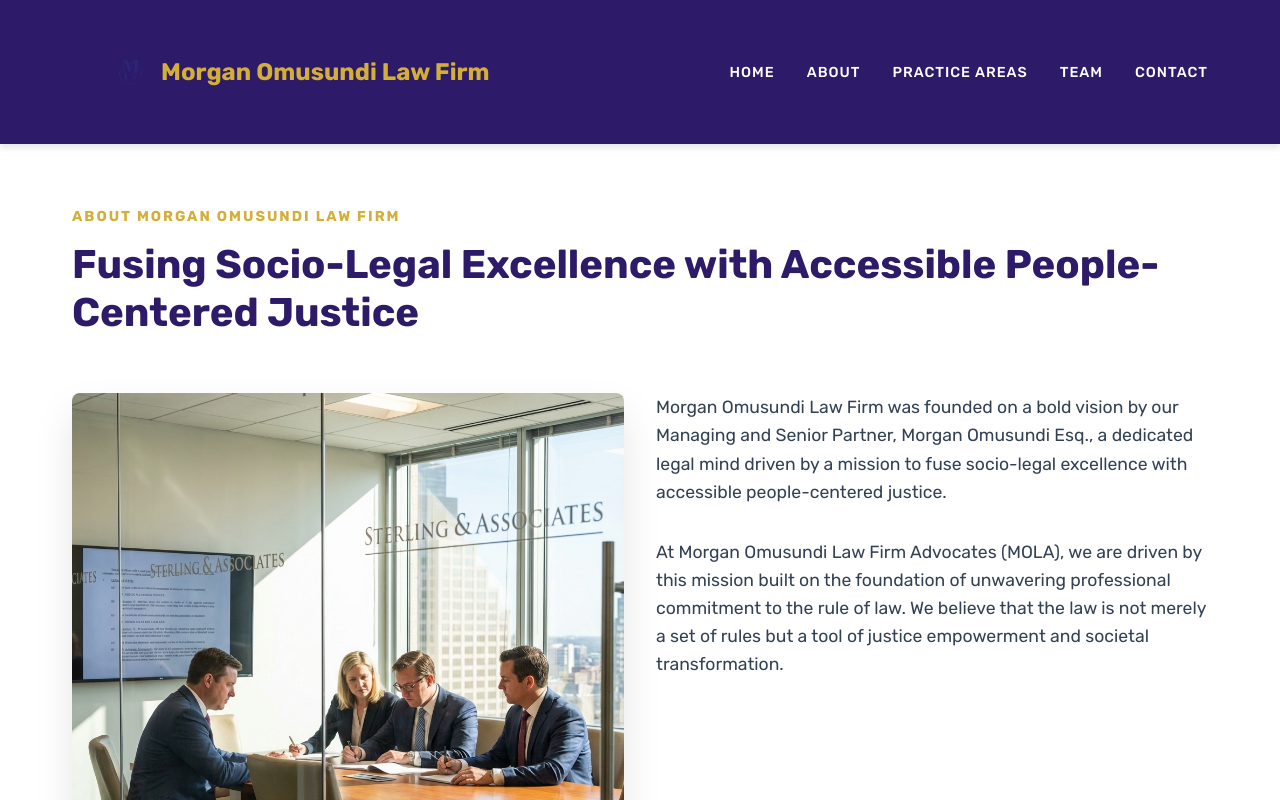
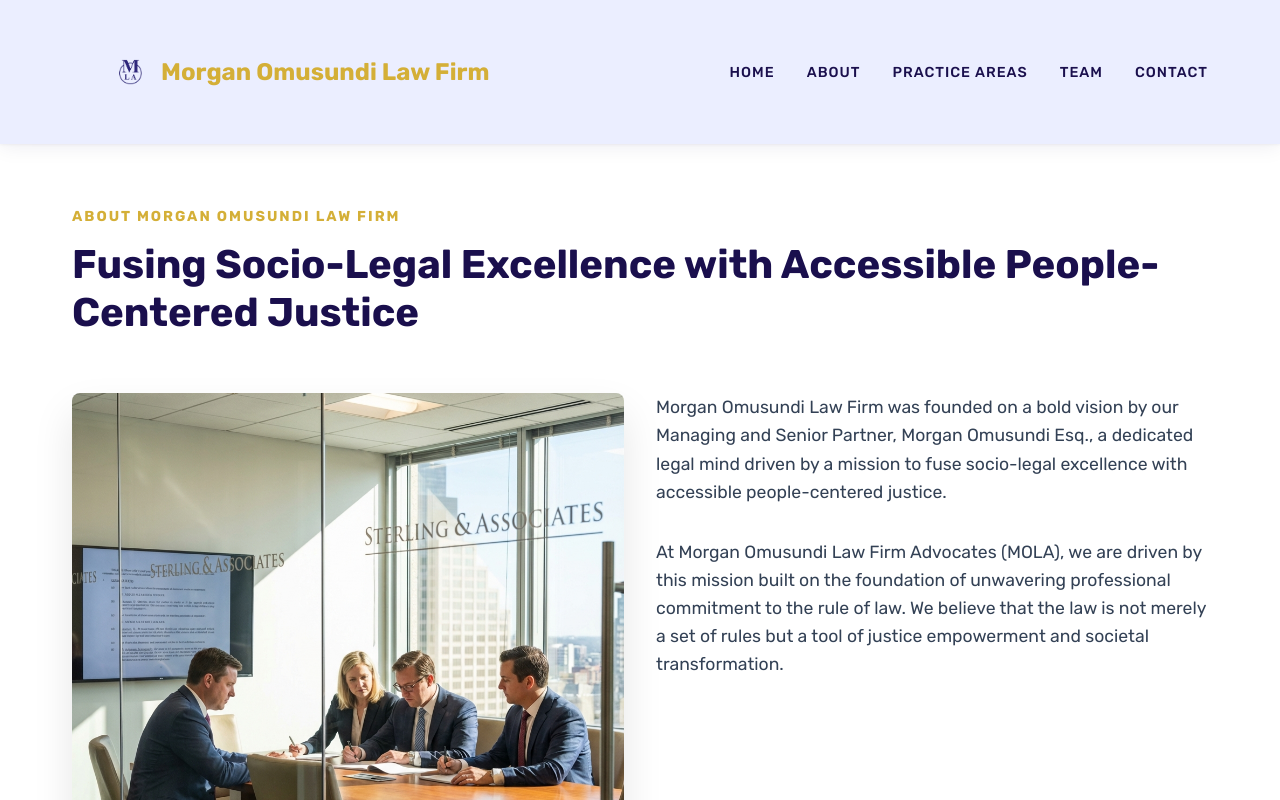
Before and after one commit to adagala/molf, a React (Vite) app: page /about in a window 1280 px wide. Shown: the top 800 px of the page. Built offline with nearby package versions, Linux system fonts and the light colour scheme.

Commit message:
update header

```diff
--- a/src/components/Header.css
+++ b/src/components/Header.css
@@ -10,8 +10,11 @@
 }
 
 .header.scrolled {
-  background-color: var(--color-primary);
-  box-shadow: 0 4px 6px rgba(0, 0, 0, 0.1);
+  background-color: rgba(234, 238, 255, 0.95);
+  backdrop-filter: blur(10px);
+  -webkit-backdrop-filter: blur(10px);
+  box-shadow: 0 2px 20px rgba(26, 15, 77, 0.08), 0 1px 3px rgba(26, 15, 77, 0.05);
+  color: var(--color-primary);
 }
 
 .header-container {
@@ -19,6 +22,8 @@
   justify-content: space-between;
   align-items: center;
   margin: 0 auto;
+  /* padding: 0.75rem 2rem; */
+  transition: padding 0.3s ease;
 }
 
 .logo {
@@ -58,8 +63,9 @@
   left: 0;
   width: 0;
   height: 2px;
-  background-color: var(--color-accent);
+  background: linear-gradient(90deg, var(--color-accent), var(--color-primary-400));
   transition: width 0.3s ease;
+  border-radius: 2px;
 }
 
 .desktop-nav a:hover::after {
@@ -79,9 +85,12 @@
   top: 100%;
   left: 0;
   width: 100%;
-  background-color: var(--color-primary);
-  padding: 2rem;
-  box-shadow: 0 4px 6px rgba(0, 0, 0, 0.1);
+  background-color: rgba(234, 238, 255, 0.98);
+  backdrop-filter: blur(10px);
+  -webkit-backdrop-filter: blur(10px);
+  padding: 1.5rem;
+  box-shadow: 0 8px 24px rgba(26, 15, 77, 0.15);
+  border-top: 1px solid rgba(26, 15, 77, 0.1);
 }
 
 .mobile-nav ul {
@@ -107,6 +116,10 @@
 
   .header-container {
     padding: 0.5rem 1rem;
+  }
+
+  .header.scrolled .header-container {
+    padding: 0.4rem 1rem;
   }
 
   .logo {
--- a/src/index.css
+++ b/src/index.css
@@ -1,8 +1,21 @@
 @import url("https://fonts.googleapis.com/css2?family=Rubik:ital,wght@0,300..900;1,300..900&display=swap");
 
 :root {
-  --color-primary: #2D1B69; /* Deep Purple from logo */
-  --color-primary-light: #4A3494;
+ --color-primary: #1a0f4d;
+
+  --color-primary-50:  #eaeeff;
+  --color-primary-100: #d9dfff;
+  --color-primary-200: #bbc3ff;
+  --color-primary-300: #929bff;
+  --color-primary-400: #6867ff;
+  --color-primary-500: #5444ff;
+  --color-primary-600: #4a24ff;
+  --color-primary-700: #4018ea;
+  --color-primary-800: #3417bc;
+  --color-primary-900: #2e1c93;
+  --color-primary-950: #1a0f4d;
+
+  --color-primary-light: #2d1f6a;
   --color-accent: #d4af37; /* Gold */
   --color-accent-light: #f3e5ab;
   --color-text: #334155;
@@ -98,7 +111,7 @@
 }
 
 .btn:hover {
-  background-color: #bfa13d;
+  background-color: #c5a635;
   transform: translateY(-2px);
 }
 
```
